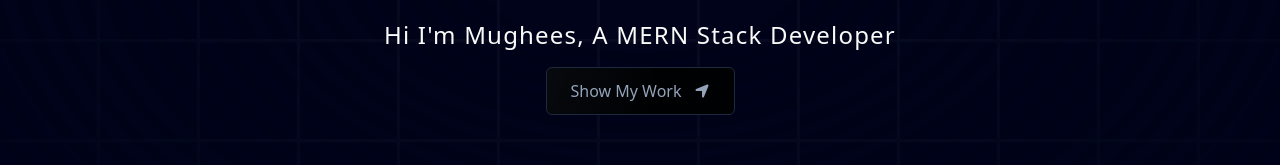
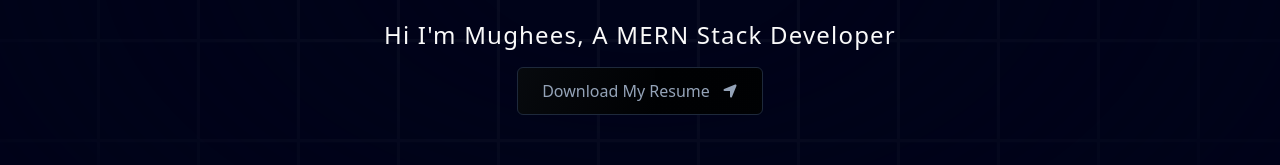
Before and after one commit to Mogehs/dev-portfolio, a React (Vite) app: page / in a window 1280 px wide. Shown: the part 461-626 px from the top of the page. Built offline with nearby package versions, Linux system fonts and the light colour scheme.

Commit message:
added download cv button

```diff
--- a/src/Components/Hero.jsx
+++ b/src/Components/Hero.jsx
@@ -7,6 +7,12 @@ import MagicButton from "./ui/MagicButton";
 import { FaLocationArrow } from "react-icons/fa6";
 
 const Hero = () => {
+  const handleClick = () => {
+    const link = document.createElement("a");
+    link.href = "/Mughees_UR Rehman_Resume.pdf";
+    link.download = "Mughees_Resume.pdf";
+    link.click();
+  };
   return (
     <div className="pb-20 pt-36">
       <div>
@@ -35,14 +41,13 @@ const Hero = () => {
           <p className="text-center md:tracking-wider mb-4 text-sm md:text-lg lg:text-2xl">
             Hi I&apos;m Mughees, A MERN Stack Developer
           </p>
-          <a href={"/#projects"}>
-            <MagicButton
-              title={"Show My Work"}
-              icon={<FaLocationArrow />}
-              position={"right"}
-              otherClasses={"gap-2"}
-            />
-          </a>
+          <MagicButton
+            title={"Download My Resume"}
+            icon={<FaLocationArrow />}
+            position={"right"}
+            otherClasses={"gap-2"}
+            handleClick={handleClick}
+          />
         </div>
       </div>
     </div>
```
Also changed, not shown: 1 other file (tests, documents, lock files or other folders).
